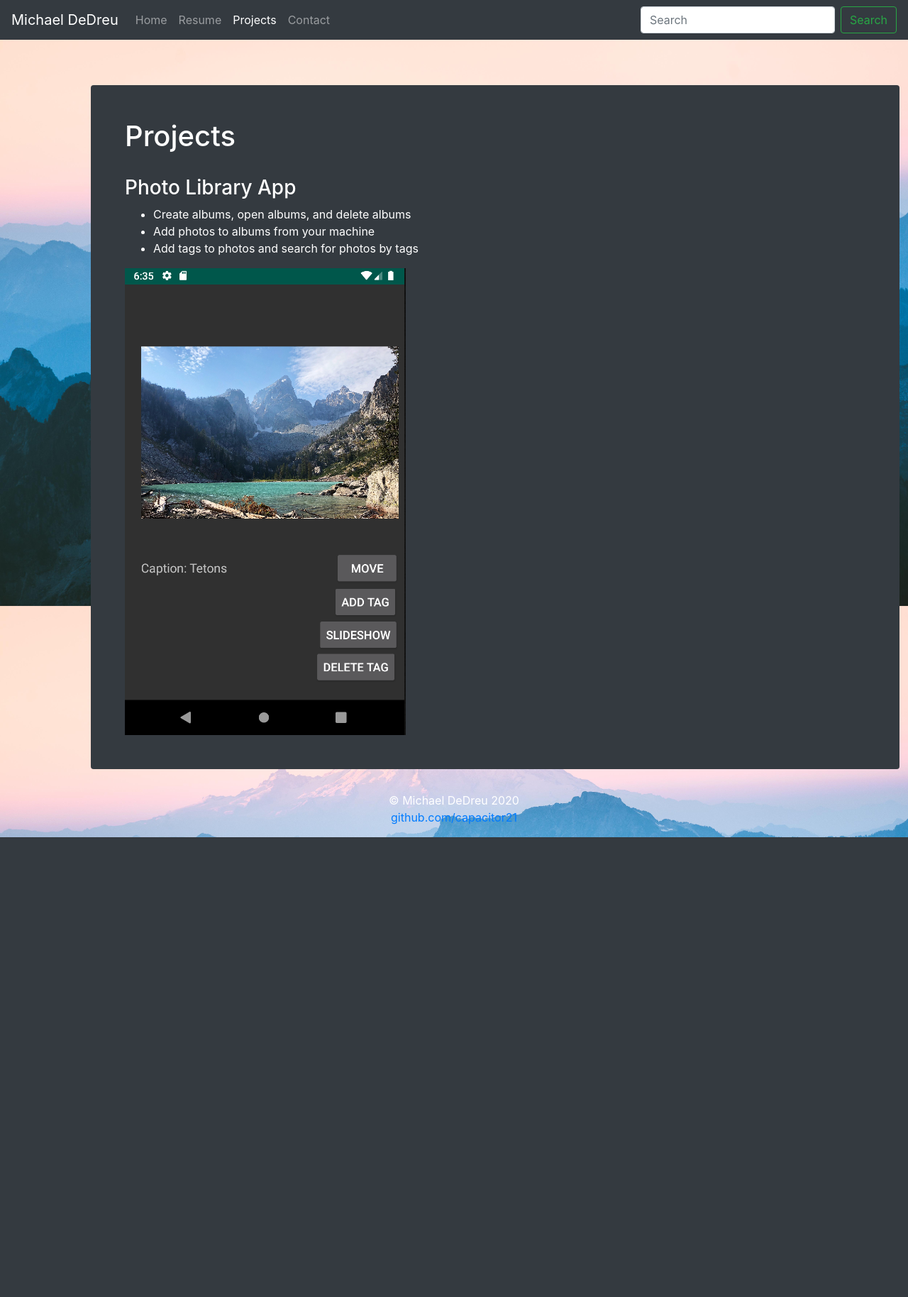
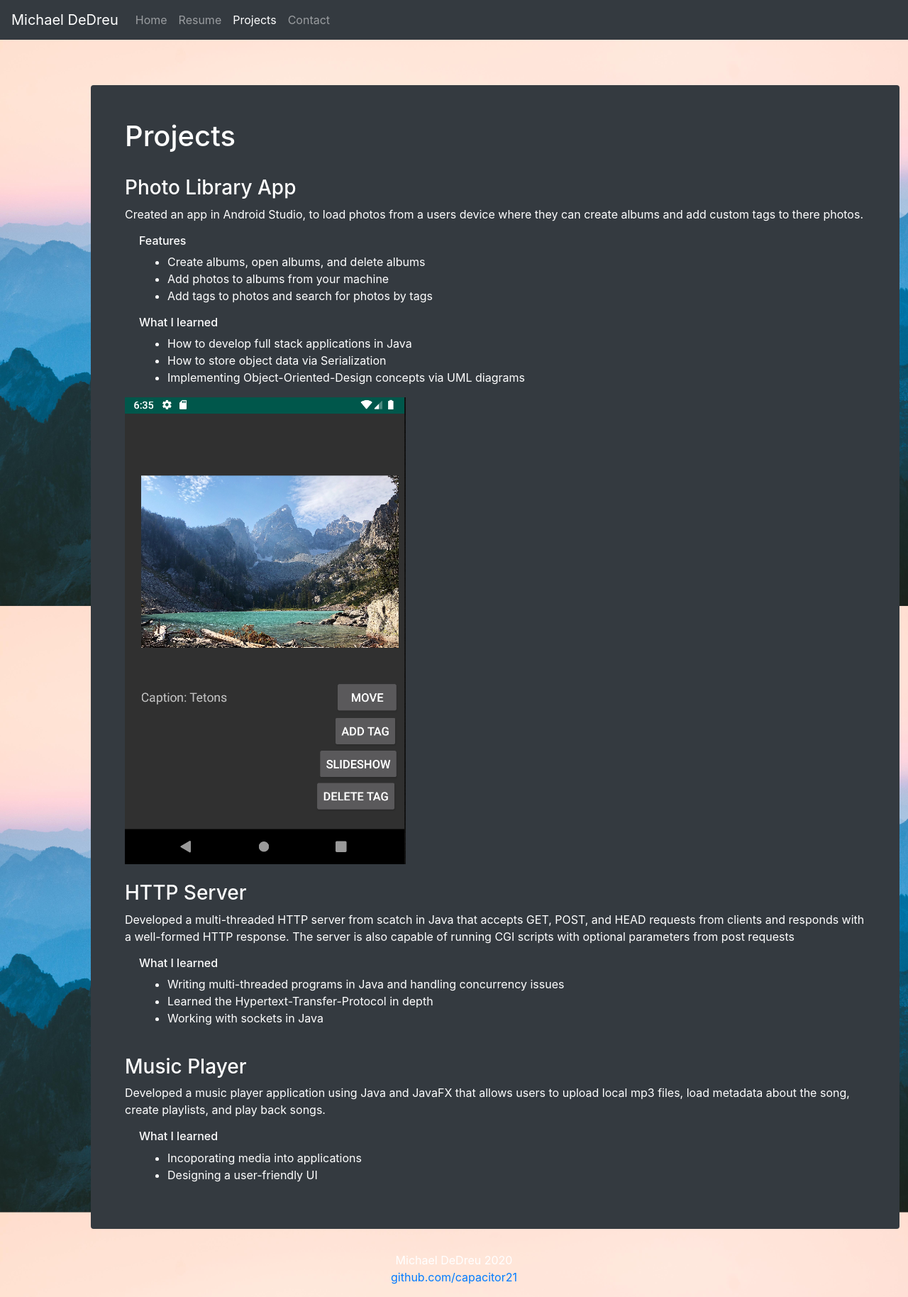
Before and after one commit to capacitor21/portfolio, a PHP site: page /projects.html in a window 1280 px wide. Shown: the whole page at 71% size. Before the commit the page ends 1180 px from the top, so only its background shows below. Run offline with PHP 8.4, Linux system fonts and the light colour scheme.

Commit message:
Added projects and profile image

```diff
--- a/projects.html
+++ b/projects.html
@@ -32,10 +32,6 @@
           <a class="nav-link" href="#">Contact</a>
         </li>
       </ul>
-      <form class="form-inline my-2 my-lg-0">
-        <input class="form-control mr-sm-2" type="search" placeholder="Search" aria-label="Search">
-        <button class="btn btn-outline-success my-2 my-sm-0" type="submit">Search</button>
-      </form>
     </div>
   </nav>
 
@@ -43,19 +39,65 @@
     <div class="col-md-6 px-0">
       <h1>Projects</h1>
       <br>
+    </div>
+    <div id="photoLibrary">
         <h3>Photo Library App</h3>
+        <p>Created an app in Android Studio, to load photos from a users device where they
+          can create albums and add custom tags to there photos.
+        </p>
+        <div id="features" class="tab">
+          <h6>Features</h6>
             <ul>
               <li>Create albums, open albums, and delete albums</li>
               <li>Add photos to albums from your machine</li>
               <li>Add tags to photos and search for photos by tags</li>
             </ul>
+        </div>
+        <div id="learned" class="tab">
+          <h6>What I learned</h6>
+          <ul>
+              <li>How to develop full stack applications in Java</li>
+              <li>How to store object data via Serialization</li>
+              <li>Implementing Object-Oriented-Design concepts via UML diagrams</li>
+          </ul>
+        </div>
         <img src="resources/photodisplay.jpg">
+    </div>
+    <br>
+    <div id="httpserver">
+        <h3>HTTP Server</h3>
+            <p>Developed a multi-threaded HTTP server from scatch in Java that accepts GET, POST, and HEAD
+              requests from clients and responds with a well-formed HTTP response. The server is also capable of running
+              CGI scripts with optional parameters from post requests
+            </p>
+            <div id="learned" class="tab">
+              <h6>What I learned</h6>
+              <ul>
+                  <li>Writing multi-threaded programs in Java and handling concurrency issues</li>
+                  <li>Learned the Hypertext-Transfer-Protocol in depth</li>
+                  <li>Working with sockets in Java</li>
+              </ul>
+            </div>
+    </div>
+    <br>
+    <div id="songPlayer"></div>
+        <h3>Music Player</h3>
+            <p>Developed a music player application using Java and JavaFX that allows users to upload
+              local mp3 files, load metadata about the song, create playlists, and play back songs.
+            </p>
+            <div id="learned" class="tab">
+              <h6>What I learned</h6>
+              <ul>
+                  <li>Incoporating media into applications</li>
+                  <li>Designing a user-friendly UI</li>
+              </ul>
+            </div>
     </div>
   </div>
 
   <footer class="container-fluid text-center text-white">
     <p>
-      © Michael DeDreu 2020<br>
+      Michael DeDreu 2020<br>
       <a href="https://github.com/capacitor21">github.com/capacitor21</a>
     </p>
   </footer>
--- a/resume.html
+++ b/resume.html
@@ -32,10 +32,6 @@
           <a class="nav-link" href="#">Contact</a>
         </li>
       </ul>
-      <form class="form-inline my-2 my-lg-0">
-        <input class="form-control mr-sm-2" type="search" placeholder="Search" aria-label="Search">
-        <button class="btn btn-outline-success my-2 my-sm-0" type="submit">Search</button>
-      </form>
     </div>
   </nav>
 
@@ -50,7 +46,7 @@
 
   <footer class="container-fluid text-center text-white">
     <p>
-      © Michael DeDreu 2020<br>
+      Michael DeDreu 2020<br>
       <a href="https://github.com/capacitor21">github.com/capacitor21</a>
     </p>
   </footer>
--- a/styles.css
+++ b/styles.css
@@ -3,9 +3,6 @@ body {
     background-size: cover;
 }
 
-footer {
-    position: relative;
-}
 
 #about {
     margin-top: 5%;
@@ -16,3 +13,7 @@ footer {
 #resume {
     width: 120%;
 }
+
+.tab {
+    margin-left: 20px;
+}
```
Also changed, not shown: index.html (+11 -9 lines), resources/profilePic.jpg (added), 1 other file. Lines whose indentation alone changed are shown as unchanged.
